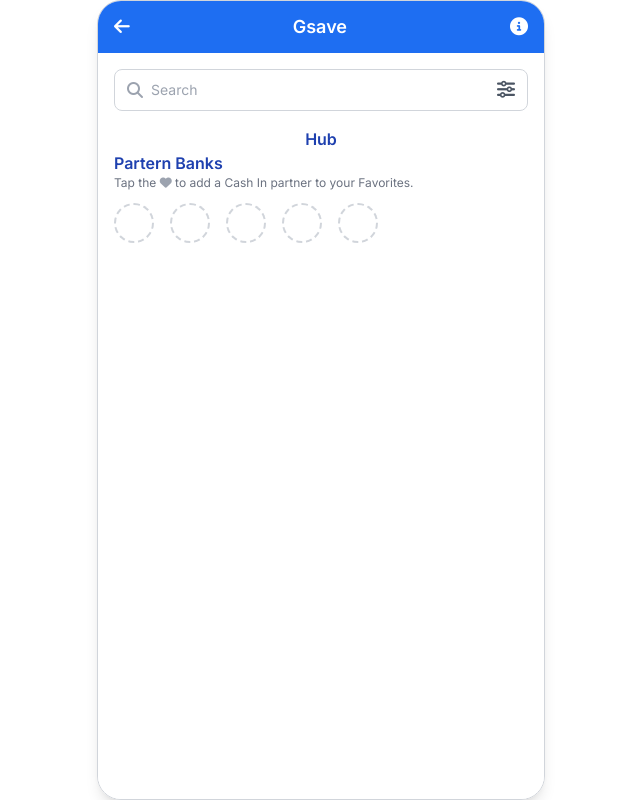
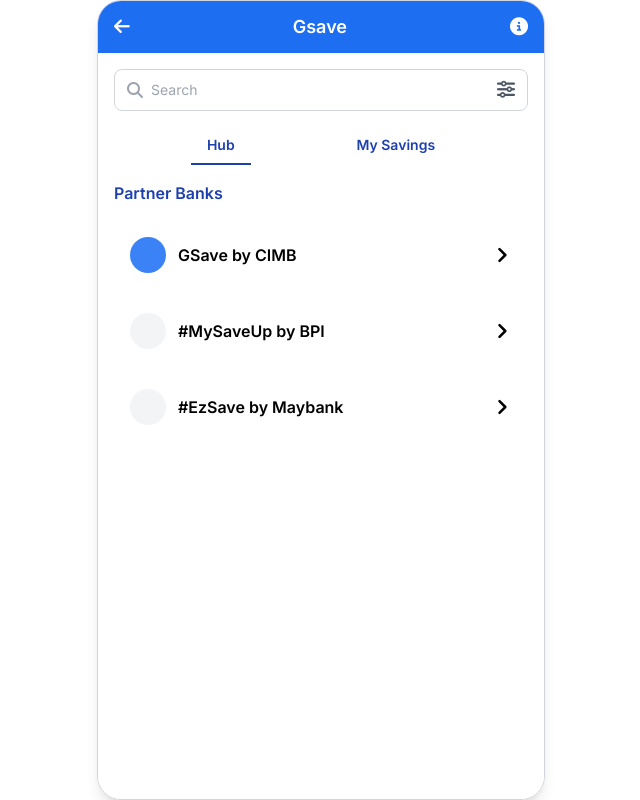
Before and after one commit to PortableL/WalletAppTest, a Flask app: page /save-now in a window 1280 px wide. Shown: the whole page, without its empty margins (319-959 px from the left). Run offline with Flask 3, Linux system fonts and the light colour scheme; some libraries are stand-ins or nearby versions.

Commit message:
Update November

```diff
--- a/gcashapptrial-main/templates/Savenow.html
+++ /dev/null
@@ -1,83 +0,0 @@
-<html lang="en">
-  <head>
-    <meta charset="utf-8" />
-    <meta content="width=device-width, initial-scale=1" name="viewport" />
-    <title>Savenow</title>
-    <script src="https://cdn.tailwindcss.com"></script>
-    <script src="https://kit.fontawesome.com/1d81ff6997.js" crossorigin="anonymous"></script>
-    <style>
-      @import url("https://fonts.googleapis.com/css2?family=Inter:wght@400;600&display=swap");
-      body {
-        font-family: "Inter", sans-serif;
-      }
-    </style>
-  </head>
-  <body class="bg-white h-screen overflow-hidden">
-    <div
-      class="h-full w-full max-w-md mx-auto border border-gray-300 rounded-3xl overflow-hidden shadow-lg flex flex-col"
-    >
-      <!-- Header -->
-      <header class="bg-[#1E6EF2] flex items-center justify-between px-4 py-3">
-        <button aria-label="Back" class="text-white text-lg">
-          <a href="{{ url_for('home') }}"><i class="fas fa-arrow-left"></i></a>
-        </button>
-        <h1 class="text-white font-semibold text-lg">Gsave</h1>
-        <button aria-label="Info" class="text-white text-lg">
-          <i class="fas fa-info-circle"></i>
-        </button>
-      </header>
-      <main class="flex-1 overflow-y-auto bg-white p-4">
-        <!-- Search -->
-        <div
-          class="flex items-center border border-gray-300 rounded-lg px-3 py-2 mb-4"
-        >
-          <i class="fas fa-search text-gray-400 text-base"> </i>
-          <input
-            aria-label="Search"
-            class="flex-grow ml-2 text-gray-700 text-sm placeholder-gray-400 focus:outline-none"
-            placeholder="Search"
-            type="search"
-          />
-          <button aria-label="Filter" class="text-gray-600 text-lg ml-2">
-            <i class="fas fa-sliders-h"> </i>
-          </button>
-        </div>
-        <!-- Hub -->
-        <section class="mb-6">
-          <div class="flex justify-center">
-            <h2 class="text-blue-800 font-semibold text-s">Hub</h2>
-          </div>
-          <div class="flex justify-between items-center">
-            <p class="text-blue-800 font-black item=center">Partern Banks</p>
-          </div>
-          <p class="text-gray-500 text-xs mb-3">
-            Tap the
-            <i class="fa-solid fa-heart text-gray-400"> </i>
-            to add a Cash In partner to your Favorites.
-          </p>
-          <div class="flex space-x-4">
-            <div
-              class="w-10 h-10 rounded-full border-2 border-dashed border-gray-300"
-            ></div>
-            <div
-              class="w-10 h-10 rounded-full border-2 border-dashed border-gray-300"
-            ></div>
-            <div
-              class="w-10 h-10 rounded-full border-2 border-dashed border-gray-300"
-            ></div>
-            <div
-              class="w-10 h-10 rounded-full border-2 border-dashed border-gray-300"
-            ></div>
-            <div
-              class="w-10 h-10 rounded-full border-2 border-dashed border-gray-300"
-            ></div>
-          </div>
-        </section>
-
-          </ul>
-        </div>
-      </main>
-    </div>
-
-  </body>
-</html>
--- a/gcashapptrial-main/templates/Home.html
+++ b/templates/Home.html
@@ -85,7 +85,7 @@
             </button>
           </div>
           <!-- Wallet balance and cash in --><!--Wallet Content-->
-          <div id="wallet-content" class="">
+          <div id="wallet-content">
             <div
               class="bg-[#0052ff] text-white px-5 py-4 flex justify-between items-center rounded-b-xl"
             >
@@ -213,9 +213,7 @@
                 class="bg-white text-[#0052ff] text-sm font-semibold rounded-md px-4 py-1 select-none"
                 type="button"
               >
-              <a href="{{ url_for('save_now') }}">
-                Save Now!
-               </a>
+                <a href="{{ url_for('save_now') }}"> Save Now! </a>
               </button>
             </div>
           </div>
--- /dev/null
+++ b/templates/Savenow.html
@@ -0,0 +1,103 @@
+<html lang="en">
+  <head>
+    <meta charset="utf-8" />
+    <meta content="width=device-width, initial-scale=1" name="viewport" />
+    <title>Savenow</title>
+    <script src="https://cdn.tailwindcss.com"></script>
+    <script src="https://kit.fontawesome.com/1d81ff6997.js" crossorigin="anonymous"></script>
+    <style>
+      @import url("https://fonts.googleapis.com/css2?family=Inter:wght@400;600&display=swap");
+      body {
+        font-family: "Inter", sans-serif;
+      }
+    </style>
+  </head>
+  <body class="bg-white h-screen overflow-hidden">
+      <div
+        class="h-full w-full max-w-md mx-auto border border-gray-300 rounded-3xl overflow-hidden shadow-lg flex flex-col"
+        >
+        <!-- Header -->
+        <header class="bg-[#1E6EF2] flex items-center justify-between px-4 py-3">
+        <button aria-label="Back" class="text-white text-lg">
+          <a href="{{ url_for('home') }}"><i class="fas fa-arrow-left"></i></a>
+        </button>
+        <h1 class="text-white font-semibold text-lg">Gsave</h1>
+        <button aria-label="Info" class="text-white text-lg">
+          <i class="fas fa-info-circle"></i>
+        </button>
+        </header>
+        <main class="flex-1 overflow-y-auto bg-white p-4">
+        <!-- Search -->
+        <div
+          class="flex items-center border border-gray-300 rounded-lg px-3 py-2 mb-4"
+        >
+          <i class="fas fa-search text-gray-400 text-base"> </i>
+          <input
+            aria-label="Search"
+            class="flex-grow ml-2 text-gray-700 text-sm placeholder-gray-400 focus:outline-none"
+            placeholder="Search"
+            type="search"
+          />
+          <button aria-label="Filter" class="text-gray-600 text-lg ml-2">
+            <i class="fas fa-sliders-h"> </i>
+          </button>
+      </div>
+        <!-- Gsave Section -->
+
+      <section class="mb-6">
+           <!-- Tab Header -->
+          <div class="flex justify-around px-8 border-gray-300">
+            <button id="tab-savings" class="tab text-blue-800 font-semibold text-sm px-4 py-2 border-b-2 border-blue-800">
+              Hub
+            </button>
+            <button id="tab-hub" class="tab text-blue-800 font-semibold text-sm px-4 py-2 border-b-2 border-transparent hover:border-blue-800">
+                 My Savings
+            </button>
+          </div>
+
+
+            <!-- Hub Content -->
+            <div id="hub-content">
+              <div class="bg-white text-blue-800 py-4 font-extrabold">
+                Partner Banks
+              </div>
+
+              <!-- GSave by CIMB -->
+              <button class="w-full flex items-center justify-between bg-white text-black font-semibold p-4 rounded-lg hover:bg-blue-600 hover:text-white transition duration-200">
+                <div class="flex items-center space-x-3">
+                  <div class="w-9 h-9 bg-blue-500 rounded-full"></div>
+                  <span>GSave by CIMB</span>
+                </div>
+                <svg xmlns="http://www.w3.org/2000/svg" class="h-5 w-5" fill="none" viewBox="0 0 24 24" stroke="currentColor" stroke-width="3">
+                  <path stroke-linecap="round" stroke-linejoin="round" d="M9 5l7 7-7 7" />
+                </svg>
+              </button>
+
+              <!-- MySaveUp by BPI -->
+              <button class="w-full flex items-center justify-between bg-white text-black font-semibold p-4 rounded-lg mt-2 hover:bg-blue-600 hover:text-white transition duration-200">
+                <div class="flex items-center space-x-3">
+                  <div class="w-9 h-9 bg-gray-100 rounded-full"></div>
+                  <span>#MySaveUp by BPI</span>
+                </div>
+                <svg xmlns="http://www.w3.org/2000/svg" class="h-5 w-5 text-blue-black" fill="none" viewBox="0 0 24 24" stroke="currentColor" stroke-width="3">
+                  <path stroke-linecap="round" stroke-linejoin="round" d="M9 5l7 7-7 7" />
+                </svg>
+              </button>
+
+              <!-- EzSave by Maybank -->
+              <button class="w-full flex items-center justify-between bg-white text-black font-semibold p-4 rounded-lg mt-2 hover:bg-blue-600 hover:text-white transition duration-200">
+                <div class="flex items-center space-x-3">
+                  <div class="w-9 h-9 bg-gray-100 rounded-full"></div>
+                  <span>#EzSave by Maybank</span>
+                </div>
+                <svg xmlns="http://www.w3.org/2000/svg" class="h-5 w-5 text-blue-black" fill="none" viewBox="0 0 24 24" stroke="currentColor" stroke-width="3">
+                  <path stroke-linecap="round" stroke-linejoin="round" d="M9 5l7 7-7 7" />
+                </svg>
+              </button>
+            </div>
+
+            <div id="mysavings-content"></div>
+              <div class=""></div>
+        </section>
+  </body>
+</html>
```
Also changed, not shown: app.py (renamed from gcashapptrial-main/app.py), static/script.js (renamed from gcashapptrial-main/static/script.js), templates/CashInOptions.html (renamed from gcashapptrial-main/templates/CashInOptions.html), templates/Cashin.html (renamed from gcashapptrial-main/templates/Cashin.html). Lines whose indentation alone changed are shown as unchanged.
